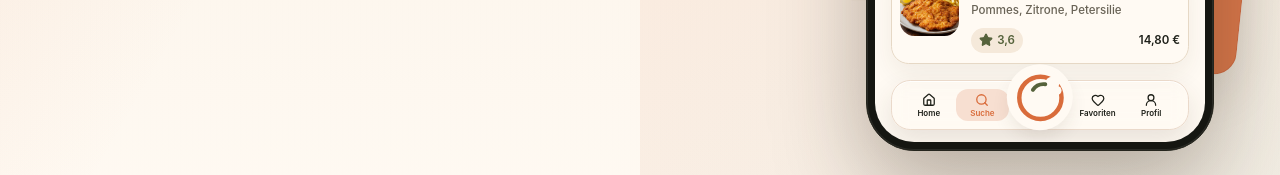
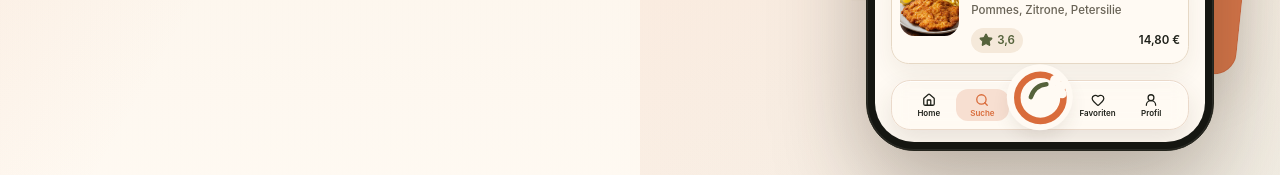
Before and after one commit to theisenchristian92-oss/piatto-landingpage, a Next.js app: page / in a window 1280 px wide. Shown: the part 717-892 px from the top of the page. Built offline with nearby package versions, Linux system fonts and the light colour scheme; no server answers.

Commit message:
Update landingpage

```diff
--- a/components/landing/app-mockup.tsx
+++ b/components/landing/app-mockup.tsx
@@ -169,13 +169,14 @@ function PiattoPlateMark({ className }: { className?: string }) {
       <defs>
         <mask id="piatto-plate-bite">
           <rect width="64" height="64" fill="white" />
-          <circle cx="45.6" cy="15.8" r="8.2" fill="black" />
-          <circle cx="51.2" cy="23.5" r="5.3" fill="black" />
+          <circle cx="49.6" cy="11.7" r="6.4" fill="black" />
+          <circle cx="55.2" cy="19.2" r="6.1" fill="black" />
+          <circle cx="57.2" cy="27.2" r="5.4" fill="black" />
         </mask>
       </defs>
-      <circle cx="32" cy="32" r="24.5" fill="#fffaf3" />
-      <circle cx="32" cy="32" r="24.5" fill="none" stroke="#D96C3B" strokeWidth="5.2" mask="url(#piatto-plate-bite)" />
-      <path d="M23.3 22.7c3.3-4.8 8.6-7.1 14.4-6.4" fill="none" stroke="#55623B" strokeLinecap="round" strokeWidth="4.5" />
+      <circle cx="32" cy="32" r="27.8" fill="#fffaf3" />
+      <circle cx="32" cy="32" r="26.8" fill="none" stroke="#D96C3B" strokeWidth="7.6" mask="url(#piatto-plate-bite)" />
+      <path d="M20.9 31.2c2.7-8.5 9.4-14.2 18.1-15" fill="none" stroke="#55623B" strokeLinecap="round" strokeWidth="5.2" />
     </svg>
   );
 }
```
